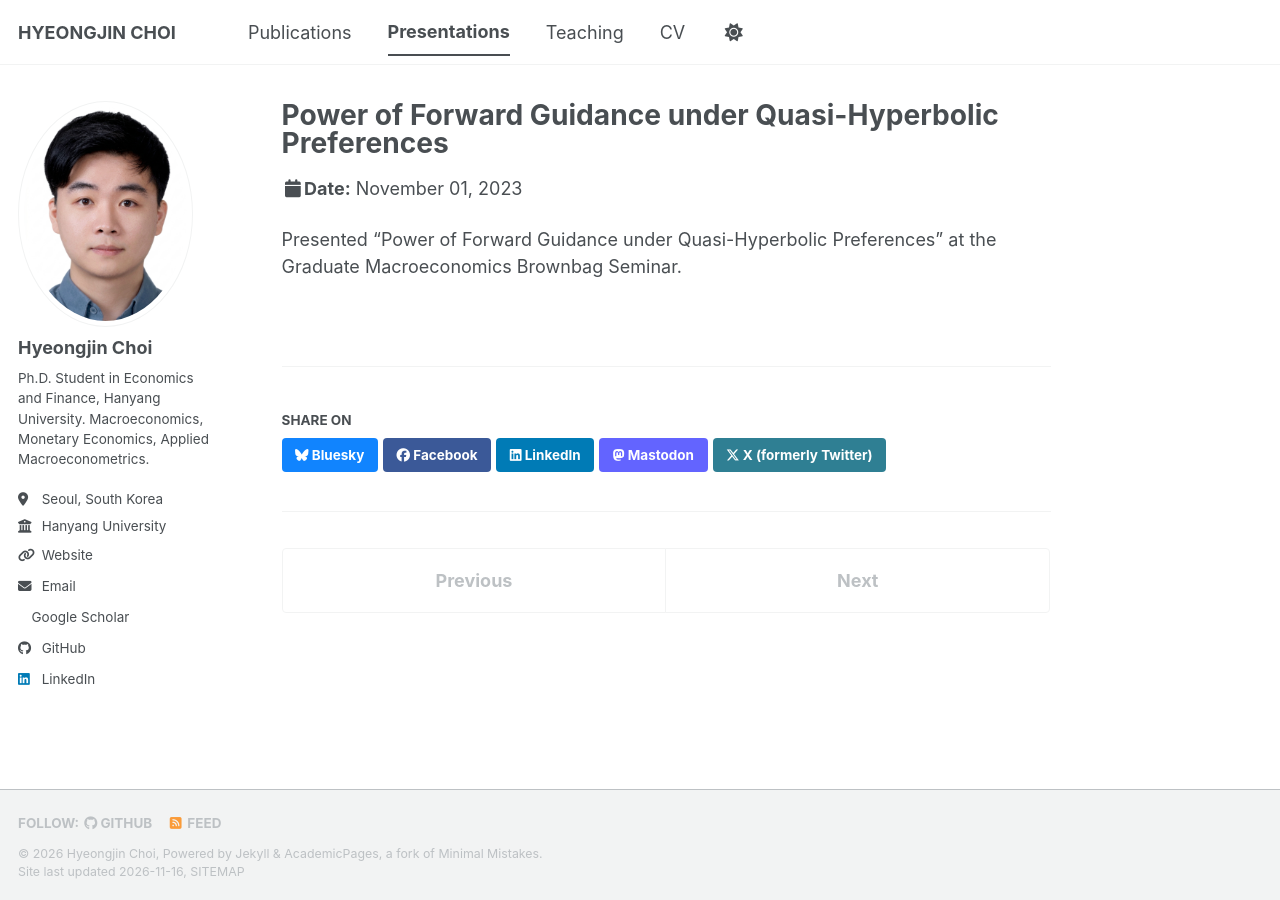
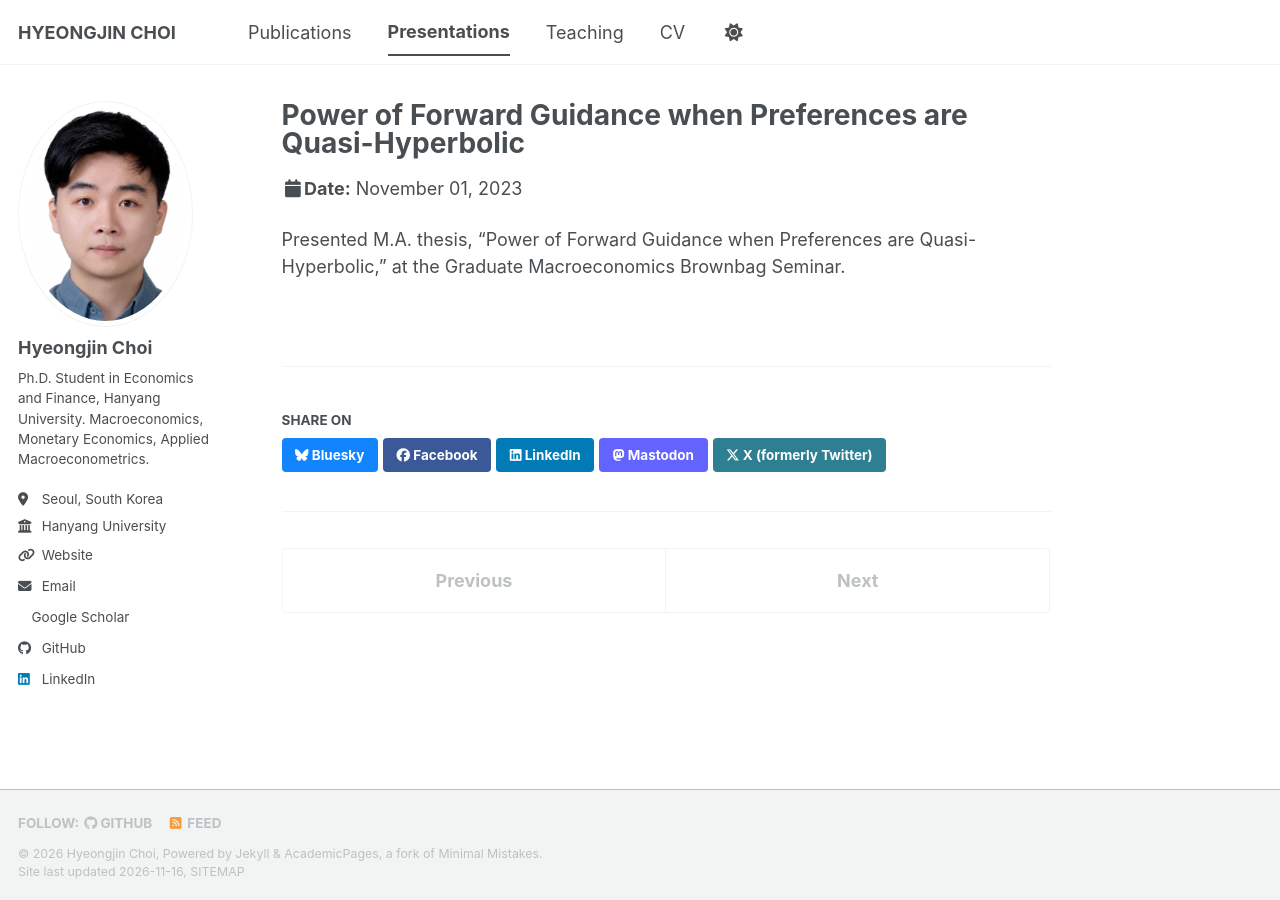
Before and after one commit to ioi0403/ioi0403.github.io, a Jekyll site: the page built from _talks/2023-11-01-hanyang-brownbag.md, in a window 1280 px wide. Built offline with Jekyll 4.4.1, drawn with Linux system fonts in a browser that asks for light colours; a style sheet for code colours, icons or effects is not loaded.

Commit message:
Update 2023-11-01-hanyang-brownbag.md

```diff
--- a/_talks/2023-11-01-hanyang-brownbag.md
+++ b/_talks/2023-11-01-hanyang-brownbag.md
@@ -1,5 +1,5 @@
 ---
-title: "Power of Forward Guidance under Quasi-Hyperbolic Preferences"
+title: "Power of Forward Guidance when Preferences are Quasi-Hyperbolic"
 collection: talks
 type: "Brownbag Seminar"
 permalink: /talks/2023-11-15-hanyang-brownbag
@@ -8,4 +8,4 @@ date: 2023-11-01
 location: "Seoul, South Korea"
 ---
 
-Presented "Power of Forward Guidance under Quasi-Hyperbolic Preferences" at the Graduate Macroeconomics Brownbag Seminar.
+Presented M.A. thesis, "Power of Forward Guidance when Preferences are Quasi-Hyperbolic," at the Graduate Macroeconomics Brownbag Seminar.
```
